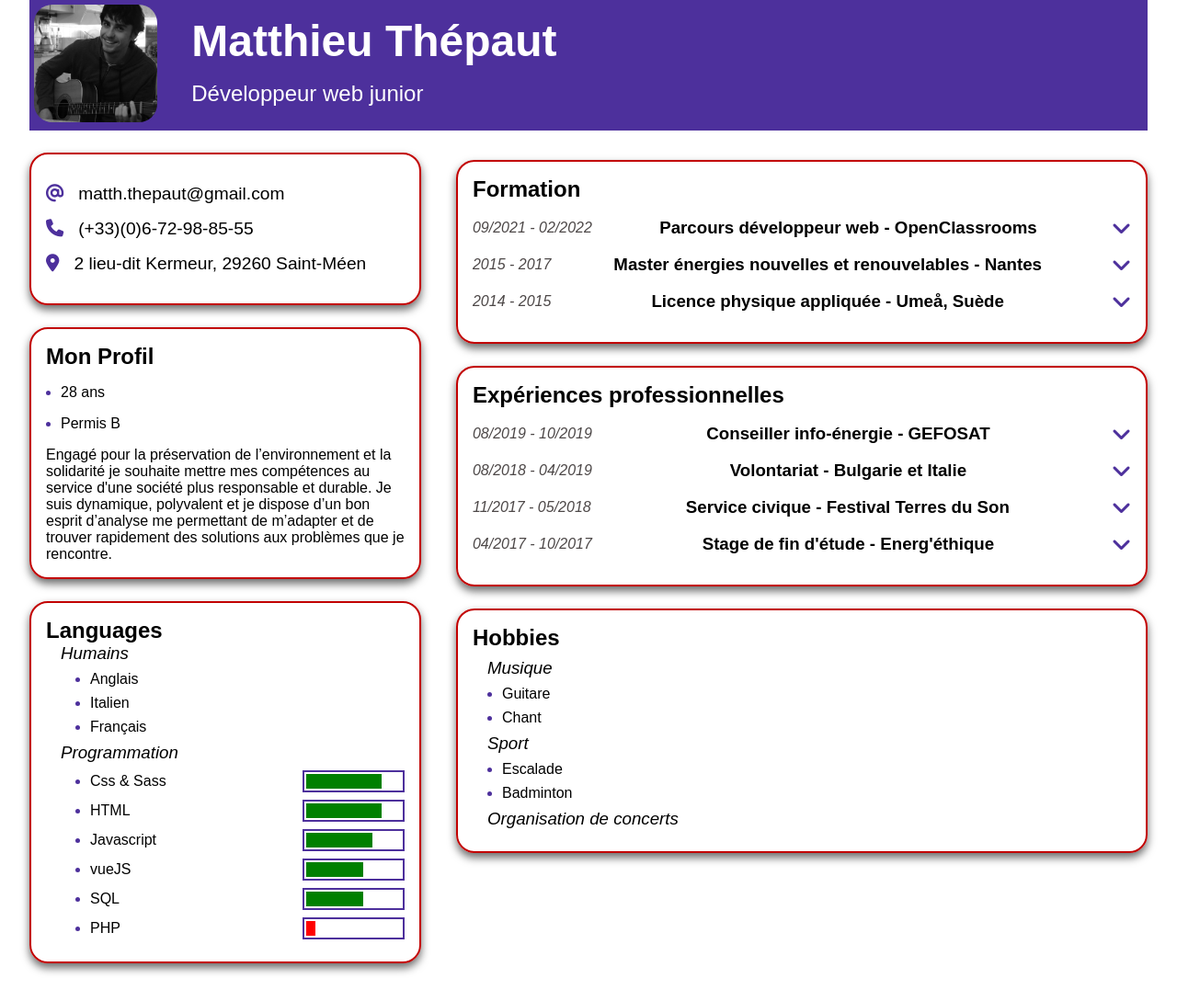
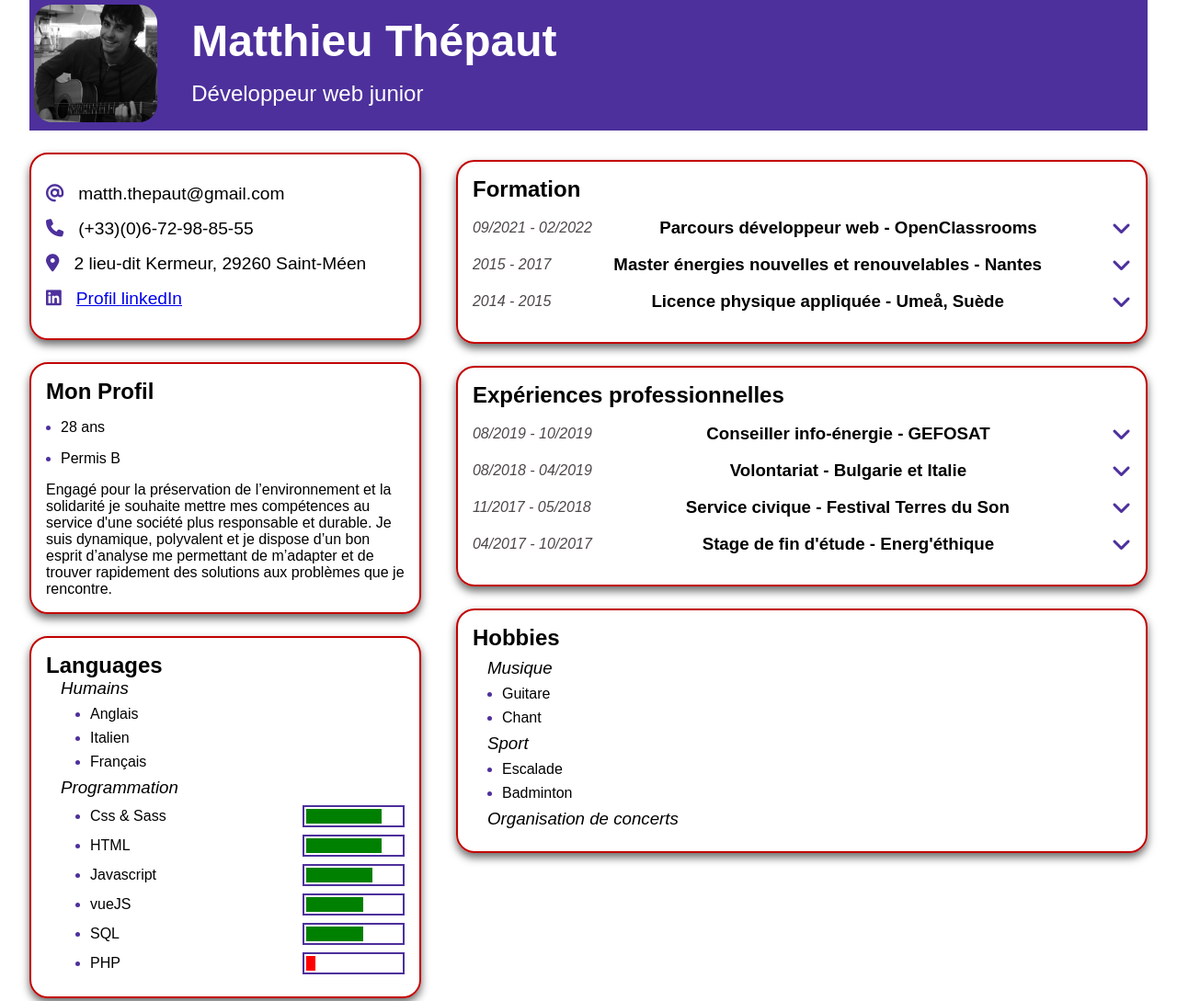
Before and after one commit to Matsphere/CV_Matthieu_Thepaut, a website: page index.html in a window 1280 px wide. Shown: the top 1089 px of the page at 92% size. Drawn offline with Linux system fonts and the light colour scheme.

Commit message:
linkedin

```diff
--- a/index.html
+++ b/index.html
@@ -35,6 +35,10 @@
           <li class="info-list-item">
             <i class="fas fa-map-marker-alt info-list-item-icon"></i>
             <p>2 lieu-dit Kermeur, 29260 Saint-Méen</p>
+          </li>
+          <li class="info-list-item">
+            <i class="fab fa-linkedin info-list-item-icon"></i>
+            <a href="www.linkedin.com/in/matthieu-thepaut-030234235/">Profil linkedIn</a>
           </li>
          </ul>
 
```
